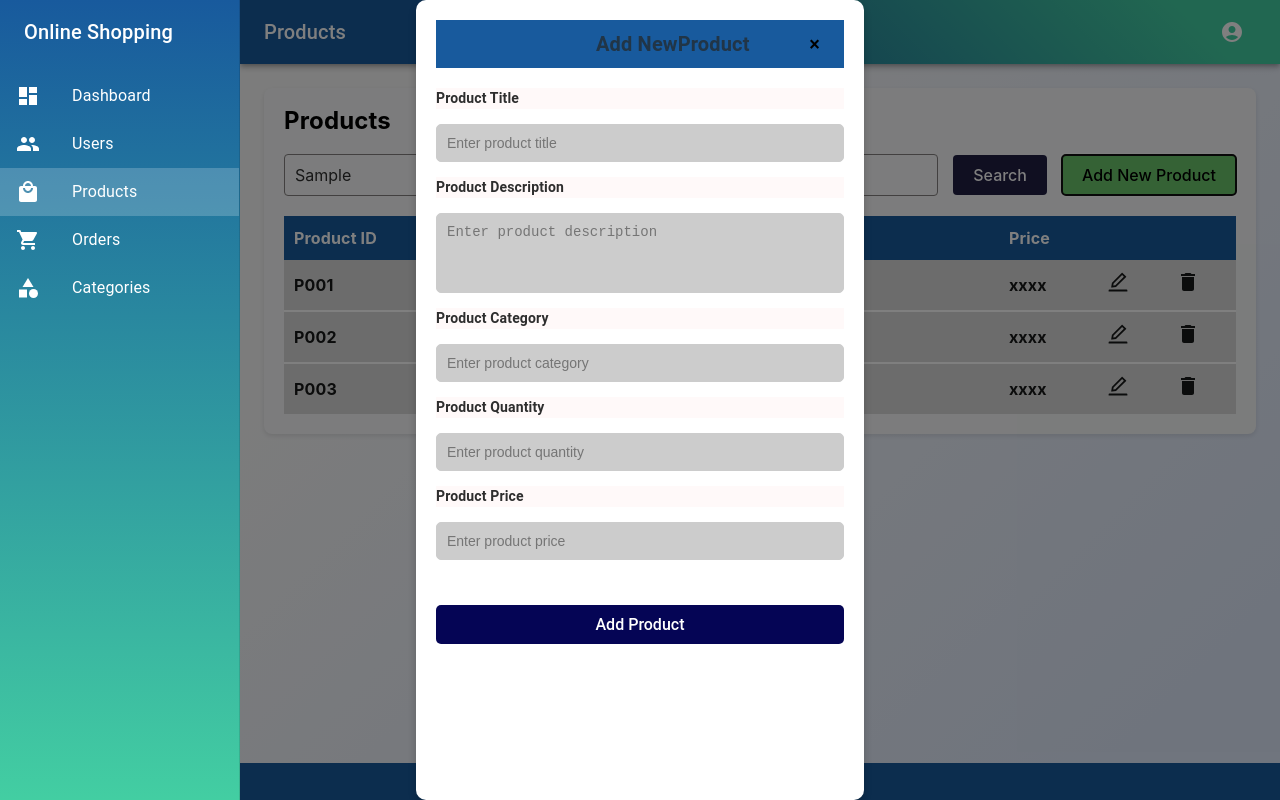
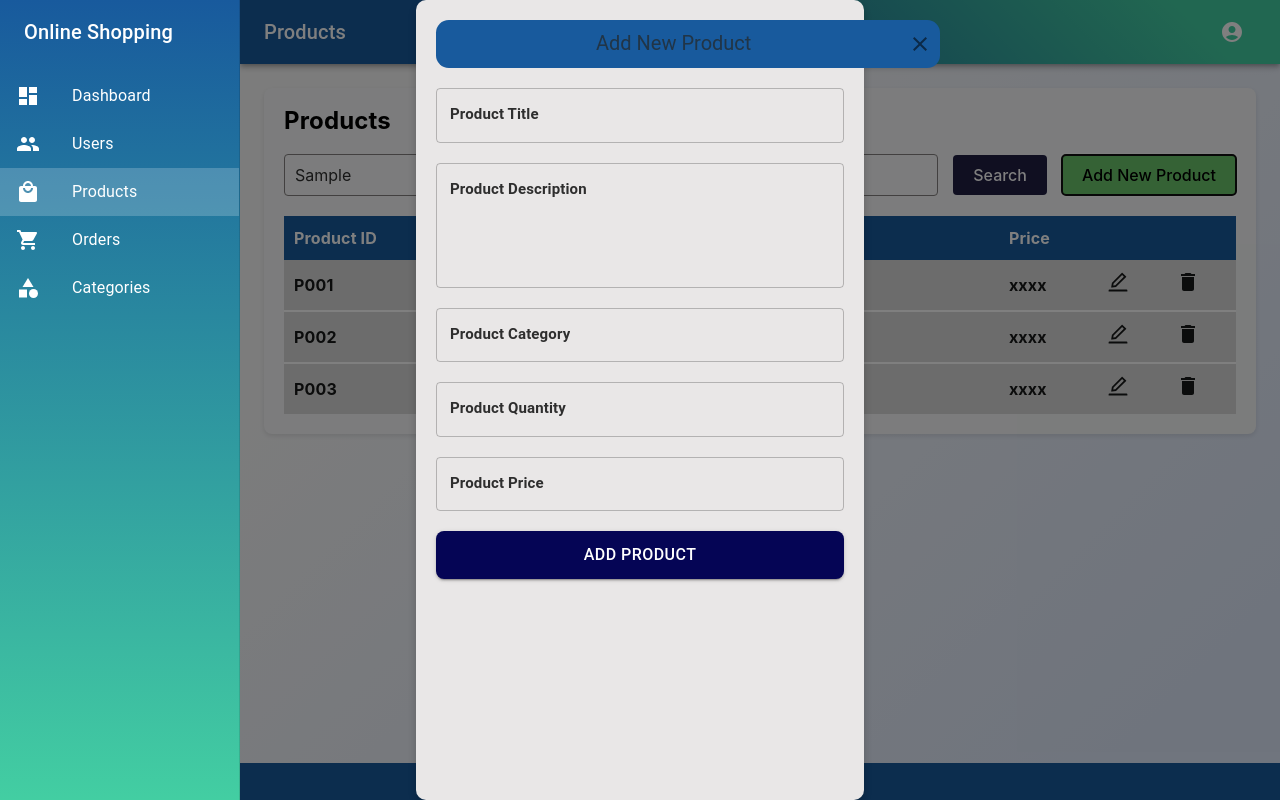
Before and after one commit to Raveesha-Induwara/Online-Shopping-System, a React (Vite) app in the folder oss-frontend/: page /products in a window 1280 px wide. Both pictures are taken after typing "Sample" into the empty fields and a click on the button "Add New Product". Built offline with nearby package versions, Linux system fonts and the light colour scheme.

Commit message:
customized Forms Created

```diff
--- a/oss-frontend/src/components/AddProduct/AddProduct.css
+++ b/oss-frontend/src/components/AddProduct/AddProduct.css
@@ -14,7 +14,7 @@
 
 /* Popup Content */
 .popup-content {
-    background: white;
+    background: rgb(233, 231, 231);
     padding: 20px;
     border-radius: 10px;
     width: 35%;
@@ -29,14 +29,18 @@
     align-items: center;
     margin-bottom: 20px;
     background-color: #185A9D;
+    border-radius: 0.8em;
+    width: 31.5em;
+    height: 3em;
 
 }
 
-.popup-header h2 {
+.popup-header h3 {
     margin: 0;
     font-size: 20px;
     text-align: center;
-    margin-left: 160px;
+    margin-left: 8em;
+    font-weight: 3.5em;
 }
 
 .popup-close-btn {
@@ -50,41 +54,26 @@
 .add-product-form {
     display: flex;
     flex-direction: column;
-    gap: 15px;
+    gap: 10em;
 }
 
 .add-product-form label {
-    font-size: 14px;
+    font-size: 15px;
     font-weight: bold;
-    background-color: rgb(255, 249, 249);
     color: #2e2e2e;
 
 }
 
 .add-product-form input,
 .add-product-form textarea {
-    padding: 10px;
-    font-size: 14px;
-    border: 1px solid #ccc;
+
+    font-size: 15px;
     border-radius: 5px;
-    background-color: #ccc;
     color: #2e2e2e;
 }
 
 .add-product-form textarea {
     resize: none;
     height: 80px;
-    background-color: #ccc;
     color: #2e2e2e;
 }
-
-.add-product-btn {
-    padding: 10px;
-    font-size: 16px;
-    background-color: rgb(5, 5, 85);
-    color: white;
-    border: none;
-    border-radius: 5px;
-    cursor: pointer;
-    margin-top: 30px;
-}
--- a/oss-frontend/src/components/AddProduct/AddProduct.tsx
+++ b/oss-frontend/src/components/AddProduct/AddProduct.tsx
@@ -1,4 +1,6 @@
-import React from "react";
+import React, { useState } from "react";
+import { TextField, Button, Box, Typography, IconButton } from "@mui/material";
+import CloseIcon from "@mui/icons-material/Close";
 import "./AddProduct.css";
 
 interface AddProductPopupProps {
@@ -6,53 +8,130 @@ interface AddProductPopupProps {
 }
 
 const AddProductPopup: React.FC<AddProductPopupProps> = ({ onClose }) => {
+  const [formData, setFormData] = useState({
+    title: "",
+    description: "",
+    category: "",
+    quantity: "",
+    price: "",
+  });
+
+  const [errors, setErrors] = useState({
+    title: "",
+    description: "",
+    category: "",
+    quantity: "",
+    price: "",
+  });
+
+  const validate = () => {
+    const newErrors: any = {};
+    if (!formData.title) newErrors.title = "Product title is required";
+    if (!formData.description) newErrors.description = "Description is required";
+    if (!formData.category) newErrors.category = "Category is required";
+    if (!formData.quantity || Number(formData.quantity) <= 0)
+      newErrors.quantity = "Quantity must be a positive number";
+    if (!formData.price || isNaN(Number(formData.price)))
+      newErrors.price = "Price must be a valid number";
+
+    setErrors(newErrors);
+    return Object.keys(newErrors).length === 0;
+  };
+
+  const handleChange = (e: React.ChangeEvent<HTMLInputElement>) => {
+    const { id, value } = e.target;
+    setFormData((prev) => ({ ...prev, [id]: value }));
+  };
+
+  const handleSubmit = (e: React.FormEvent) => {
+    e.preventDefault();
+    if (validate()) {
+      console.log("Form data:", formData);
+      alert("Product added successfully!");
+      // Add product logic here
+      onClose();
+    }
+  };
+
   return (
     <div className="popup-overlay">
       <div className="popup-content">
         <div className="popup-header">
-          <h2>Add NewProduct</h2>
-          <button className="popup-close-btn" onClick={onClose}>
-            &times;
-          </button>
+          <Typography variant="h3">Add New Product</Typography>
+          <IconButton onClick={onClose} aria-label="close">
+            <CloseIcon />
+          </IconButton>
         </div>
-        <form className="add-product-form">
-          <label htmlFor="product-title">Product Title</label>
-          <input
-            type="text"
-            id="product-title"
-            placeholder="Enter product title"
-          />
+        <form className="add-product-form" onSubmit={handleSubmit}>
+          <Box display="flex" flexDirection="column" gap={2.5}>
+            <TextField
+              id="title"
+              label="Product Title"
+              variant="outlined"
+              value={formData.title}
+              onChange={handleChange}
+              error={!!errors.title}
+              helperText={errors.title}
+            />
+            <TextField
+              id="description"
+              label="Product Description"
+              variant="outlined"
+              multiline
+              rows={4}
+              value={formData.description}
+              onChange={handleChange}
+              error={!!errors.description}
+              helperText={errors.description}
+            />
+            <TextField
+              id="category"
+              label="Product Category"
+              variant="outlined"
+              value={formData.category}
+              onChange={handleChange}
+              error={!!errors.category}
+              helperText={errors.category}
+            />
+            <TextField
+              id="quantity"
+              label="Product Quantity"
+              variant="outlined"
+              type="number"
+              value={formData.quantity}
+              onChange={handleChange}
+              error={!!errors.quantity}
+              helperText={errors.quantity}
+            />
+            <TextField
+              id="price"
+              label="Product Price"
+              variant="outlined"
+              type="text"
+              value={formData.price}
+              onChange={handleChange}
+              error={!!errors.price}
+              helperText={errors.price}
+            />
+            <Button
+  type="submit"
+  variant="contained"
+  sx={{
+    padding: "10px",
+    fontSize: "16px",
+    backgroundColor: "rgb(5, 5, 85)",
+    color: "white",
+    borderRadius: "0.5em",
+    marginTop: "0.01em",
+    "&:hover": {
+      backgroundColor: "rgb(3, 3, 60)",
+    },
+  }}
+>
+  Add Product
+</Button>
 
-          <label htmlFor="product-description">Product Description</label>
-          <textarea
-            id="product-description"
-            placeholder="Enter product description"
-          ></textarea>
-
-<label htmlFor="product-category">Product Category</label>
-          <input
-            type="text"
-            id="product-category"
-            placeholder="Enter product category"
-          />
-
-<label htmlFor="product-quantity">Product Quantity</label>
-          <input
-            type="number"
-            id="product-quantity"
-            placeholder="Enter product quantity"
-          />
-
-<label htmlFor="product-price">Product Price</label>
-          <input
-            type="text"
-            id="product-price"
-            placeholder="Enter product price"
-          />
-
-          <button type="submit" className="add-product-btn">
-            Add Product
-          </button>
+          </Box>
         </form>
       </div>
     </div>
--- a/oss-frontend/src/components/UpdateProduct/UpdateProduct.tsx
+++ b/oss-frontend/src/components/UpdateProduct/UpdateProduct.tsx
@@ -1,4 +1,6 @@
-import React from "react";
+import React, { useState } from "react";
+import { TextField, Button, Box, Typography, IconButton } from "@mui/material";
+import CloseIcon from "@mui/icons-material/Close";
 import "./UpdateProduct.css";
 
 interface UpdateProductPopupProps {
@@ -6,53 +8,129 @@ interface UpdateProductPopupProps {
 }
 
 const UpdateProductPopup: React.FC<UpdateProductPopupProps> = ({ onClose }) => {
+  const [formData, setFormData] = useState({
+    title: "",
+    description: "",
+    category: "",
+    quantity: "",
+    price: "",
+  });
+
+  const [errors, setErrors] = useState({
+    title: "",
+    description: "",
+    category: "",
+    quantity: "",
+    price: "",
+  });
+
+  const validate = () => {
+    const newErrors: any = {};
+    if (!formData.title) newErrors.title = "Product title is required";
+    if (!formData.description) newErrors.description = "Description is required";
+    if (!formData.category) newErrors.category = "Category is required";
+    if (!formData.quantity || Number(formData.quantity) <= 0)
+      newErrors.quantity = "Quantity must be a positive number";
+    if (!formData.price || isNaN(Number(formData.price)))
+      newErrors.price = "Price must be a valid number";
+
+    setErrors(newErrors);
+    return Object.keys(newErrors).length === 0;
+  };
+
+  const handleChange = (e: React.ChangeEvent<HTMLInputElement>) => {
+    const { id, value } = e.target;
+    setFormData((prev) => ({ ...prev, [id]: value }));
+  };
+
+  const handleSubmit = (e: React.FormEvent) => {
+    e.preventDefault();
+    if (validate()) {
+      console.log("Updated form data:", formData);
+      alert("Product updated successfully!");
+      // Update product logic here
+      onClose();
+    }
+  };
+
   return (
     <div className="update-popup-overlay">
       <div className="update-popup-content">
         <div className="update-popup-header">
-          <h2>Update Product</h2>
-          <button className="update-popup-close-btn" onClick={onClose}>
-            &times;
-          </button>
+          <Typography variant="h3">Update Product</Typography>
+          <IconButton onClick={onClose} aria-label="close">
+            <CloseIcon />
+          </IconButton>
         </div>
-        <form className="update-product-form">
-          <label htmlFor="update-product-title">Product Title</label>
-          <input
-            type="text"
-            id="update-product-title"
-            placeholder="Enter product title"
-          />
-
-          <label htmlFor="update-product-description">Product Description</label>
-          <textarea
-            id="update-product-description"
-            placeholder="Enter product description"
-          ></textarea>
-
-          <label htmlFor="update-product-category">Product Category</label>
-          <input
-            type="text"
-            id="update-product-category"
-            placeholder="Enter product category"
-          />
-
-          <label htmlFor="update-product-quantity">Product Quantity</label>
-          <input
-            type="number"
-            id="update-product-quantity"
-            placeholder="Enter product quantity"
-          />
-
-          <label htmlFor="update-product-price">Product Price</label>
-          <input
-            type="text"
-            id="product-price"
-            placeholder="Enter product price"
-          />
-
-          <button type="submit" className="update-product-btn">
-            Update Product
-          </button>
+        <form className="update-product-form" onSubmit={handleSubmit}>
+          <Box display="flex" flexDirection="column" gap={2.5}>
+            <TextField
+              id="title"
+              label="Product Title"
+              variant="outlined"
+              value={formData.title}
+              onChange={handleChange}
+              error={!!errors.title}
+              helperText={errors.title}
+            />
+            <TextField
+              id="description"
+              label="Product Description"
+              variant="outlined"
+              multiline
+              rows={4}
+              value={formData.description}
+              onChange={handleChange}
+              error={!!errors.description}
+              helperText={errors.description}
+            />
+            <TextField
+              id="category"
+              label="Product Category"
+              variant="outlined"
+              value={formData.category}
+              onChange={handleChange}
+              error={!!errors.category}
+              helperText={errors.category}
+            />
+            <TextField
+              id="quantity"
+              label="Product Quantity"
+              variant="outlined"
+              type="number"
+              value={formData.quantity}
+              onChange={handleChange}
+              error={!!errors.quantity}
+              helperText={errors.quantity}
+            />
+            <TextField
+              id="price"
+              label="Product Price"
+              variant="outlined"
+              type="text"
+              value={formData.price}
+              onChange={handleChange}
+              error={!!errors.price}
+              helperText={errors.price}
+            />
+            <Button
+              type="submit"
+              variant="contained"
+              sx={{
+                padding: "10px",
+                fontSize: "16px",
+                backgroundColor: "rgb(5, 5, 85)",
+                color: "white",
+                borderRadius: "0.5em",
+                marginTop: "30px",
+                "&:hover": {
+                  backgroundColor: "rgb(3, 3, 60)",
+                },
+              }}
+            >
+              Update Product
+            </Button>
+          </Box>
         </form>
       </div>
     </div>
```
Also changed, not shown: oss-frontend/src/components/InputFields.tsx (added, +65 -0 lines), oss-frontend/src/components/UpdateProduct/UpdateProduct.css (+8 -18 lines).
